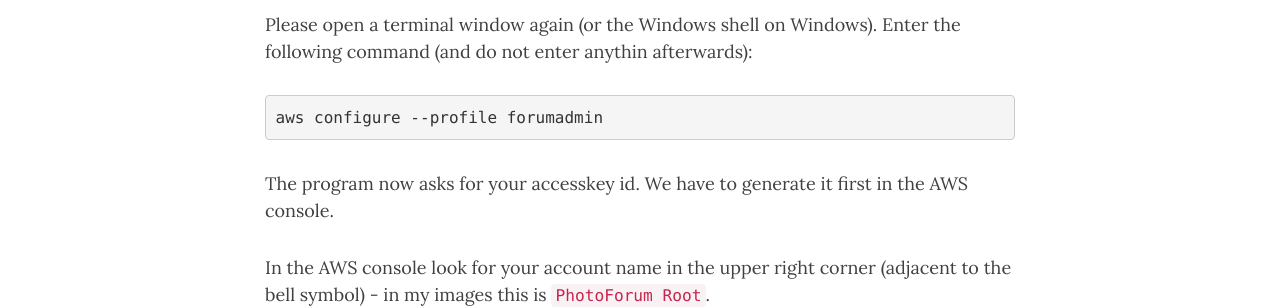
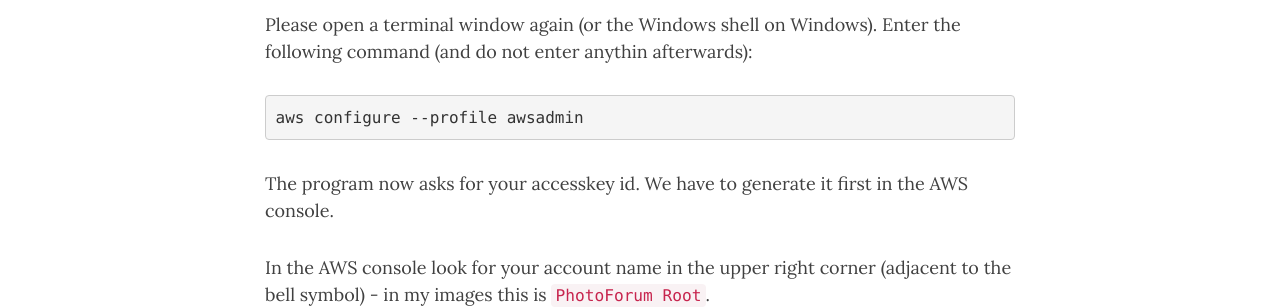
Before and after one commit to MiriamPapp/photo-forum, a Jekyll site: the page built from docs/awssetup.md, in a window 1280 px wide and 900 px high, scrolled down 2866 px. Shown: the part 152-460 px from the top of the window. Built offline with Jekyll 4.4.1, drawn with Linux system fonts in a browser that asks for light colours; nearby versions of some CDN libraries; some of the changed text lies outside the part shown.

Commit message:
don't use forumadmin for administrative IAM user - use awsadmin instead

````diff
--- a/docs/awssetup.md
+++ b/docs/awssetup.md
@@ -71,7 +71,7 @@ You save the keys on your computer and have then very easily access to your AWS
 Please open a terminal window again (or the Windows shell on Windows). Enter the following
 command (and do not enter anythin afterwards):
 ```Shell
-aws configure --profile forumadmin
+aws configure --profile awsadmin
 ```
 The program now asks for your accesskey id. We have to generate it first in the AWS console.
 
@@ -127,7 +127,7 @@ Now enter your region identifier into the aws program and press Enter.
 
 To check the configured aws program issue the following command:
 ```Shell
-aws iam get-user --profile forumadmin
+aws iam get-user --profile awsadmin
 ```
 
 This should print some cryptic information which may look like this:
````
